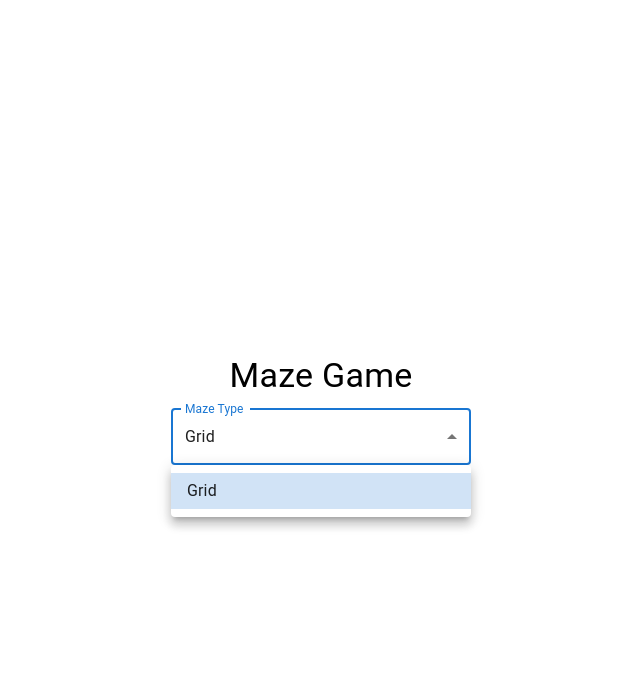
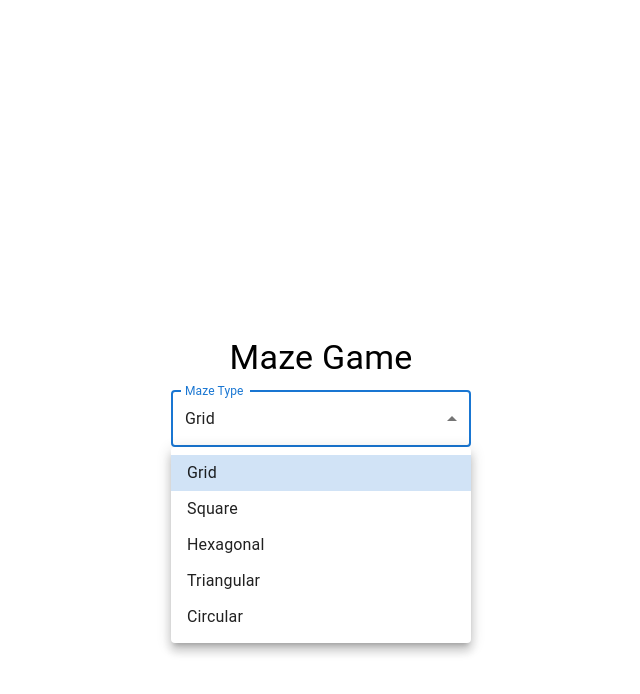
Before and after one commit to samofoke/signle-page-applications, a React (Create React App) app: page / in a window 1280 px wide. Both pictures are taken after a click on the element "Grid". Shown: the top 694 px of the page, without its empty margins (319-959 px from the left). Built offline with nearby package versions, Linux system fonts and the light colour scheme.

Commit message:
building the logic for the board

```diff
--- a/src/App.tsx
+++ b/src/App.tsx
@@ -1,11 +1,12 @@
-import React from "react";
+import React, { useState } from "react";
 import MenuComponent from "./components/MenuHome";
 
 const App: React.FC = () => {
-  // const [mazeType, setMazeType] = useState<string>("grid");
+  const [mazeType, setMazeType] = useState<string>("grid");
 
   const startGame = (selectMazeType: string) => {
-    // setMazeType(selectMazeType);
+    console.log("Starting game with maze type:", selectMazeType);
+    setMazeType(selectMazeType);
   };
 
   return (
--- a/src/components/MenuHome.tsx
+++ b/src/components/MenuHome.tsx
@@ -6,6 +6,7 @@ import {
   FormControl,
   Select,
   InputLabel,
+  Button,
   SelectChangeEvent,
 } from "@mui/material";
 
@@ -44,8 +45,19 @@ const MenuComponent: React.FC<MenuComponentProps> = ({ onStart }) => {
           onChange={handleMazeTypeChange}
         >
           <MenuItem value="grid">Grid</MenuItem>
+          <MenuItem value="square">Square</MenuItem>
+          <MenuItem value="hexagonal">Hexagonal</MenuItem>
+          <MenuItem value="triangular">Triangular</MenuItem>
+          <MenuItem value="circular">Circular</MenuItem>
         </Select>
       </FormControl>
+      <Button
+        variant="contained"
+        color="primary"
+        onClick={() => onStart(mazeType)}
+      >
+        Start Game
+      </Button>
     </Box>
   );
 };
```
Also changed, not shown: 2 other files (tests, documents, lock files or other folders).
